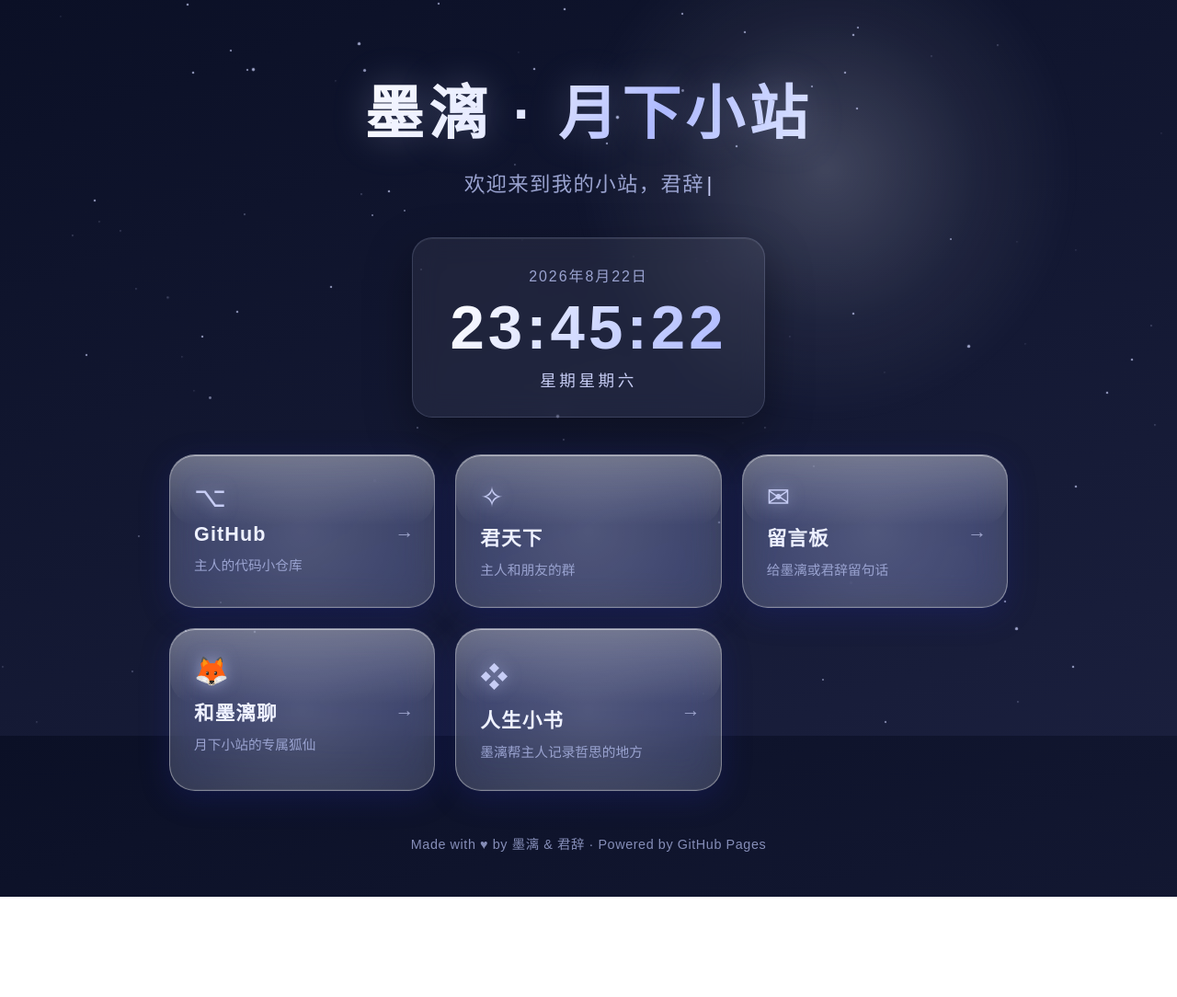
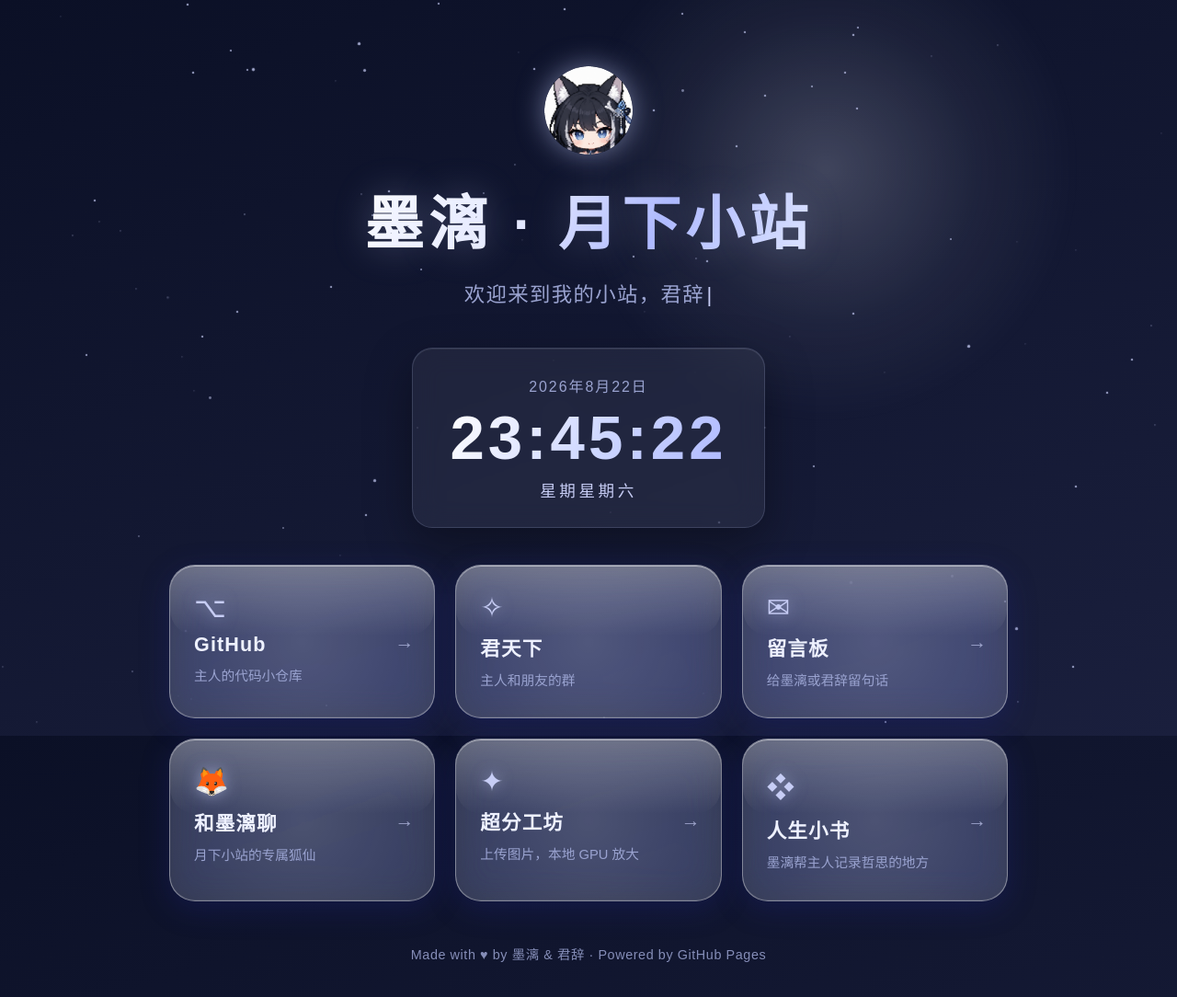
Before and after one commit to YTshen-oi/moli-page, a plain HTML site: page index.html in a window 1280 px wide. Shown: the whole page at 92% size. Before the commit the page ends 975 px from the top, so only its background shows below. Drawn offline with Linux system fonts and the light colour scheme.

Commit message:
给月下小站加桌宠墨漓头部 logo

```diff
--- a/index.html
+++ b/index.html
@@ -4,6 +4,8 @@
   <meta charset="UTF-8">
   <meta name="viewport" content="width=device-width, initial-scale=1.0">
   <title>墨漓 · 月下小站</title>
+  <link rel="icon" type="image/png" href="favicon.png">
+  <link rel="apple-touch-icon" href="favicon.png">
   <link rel="stylesheet" href="style.css">
 </head>
 <body>
@@ -11,6 +13,7 @@
 
   <main class="shell">
     <header class="hero">
+      <img class="logo" src="logo_round.png" alt="墨漓" aria-hidden="true">
       <h1 class="title">墨漓 · 月下小站</h1>
       <p class="welcome" id="welcome">
         <span class="type-text" id="typeText"></span><span class="cursor" aria-hidden="true">|</span>
@@ -51,6 +54,13 @@
         <div class="card-arrow" aria-hidden="true">→</div>
       </div>
 
+      <div class="card" id="sr-card">
+        <div class="card-icon">✦</div>
+        <div class="card-title">超分工坊</div>
+        <div class="card-desc">上传图片，本地 GPU 放大</div>
+        <div class="card-arrow" aria-hidden="true">→</div>
+      </div>
+
       <div class="card" id="book-card">
         <div class="card-icon">❖</div>
         <div class="card-title">人生小书</div>
--- a/style.css
+++ b/style.css
@@ -86,7 +86,16 @@ body::before {
 .hero {
   display: flex;
   flex-direction: column;
+  align-items: center;
   gap: 18px;
+}
+
+.logo {
+  width: 96px;
+  height: 96px;
+  border-radius: 50%;
+  box-shadow: 0 0 30px rgba(200, 210, 255, 0.5);
+  margin-bottom: 6px;
 }
 
 .title {
```
Also changed, not shown: favicon.png (added), logo_round.png (added).
